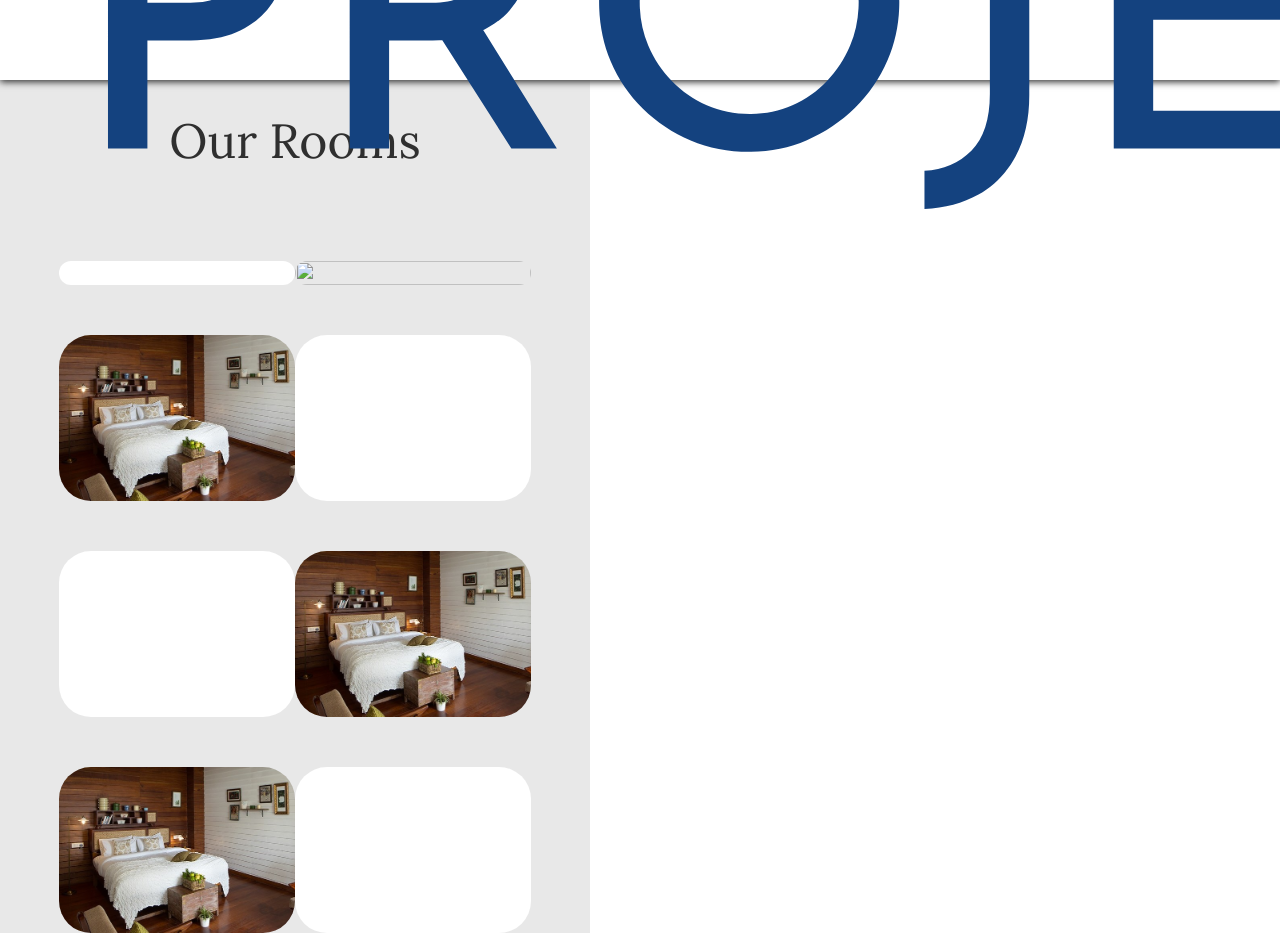
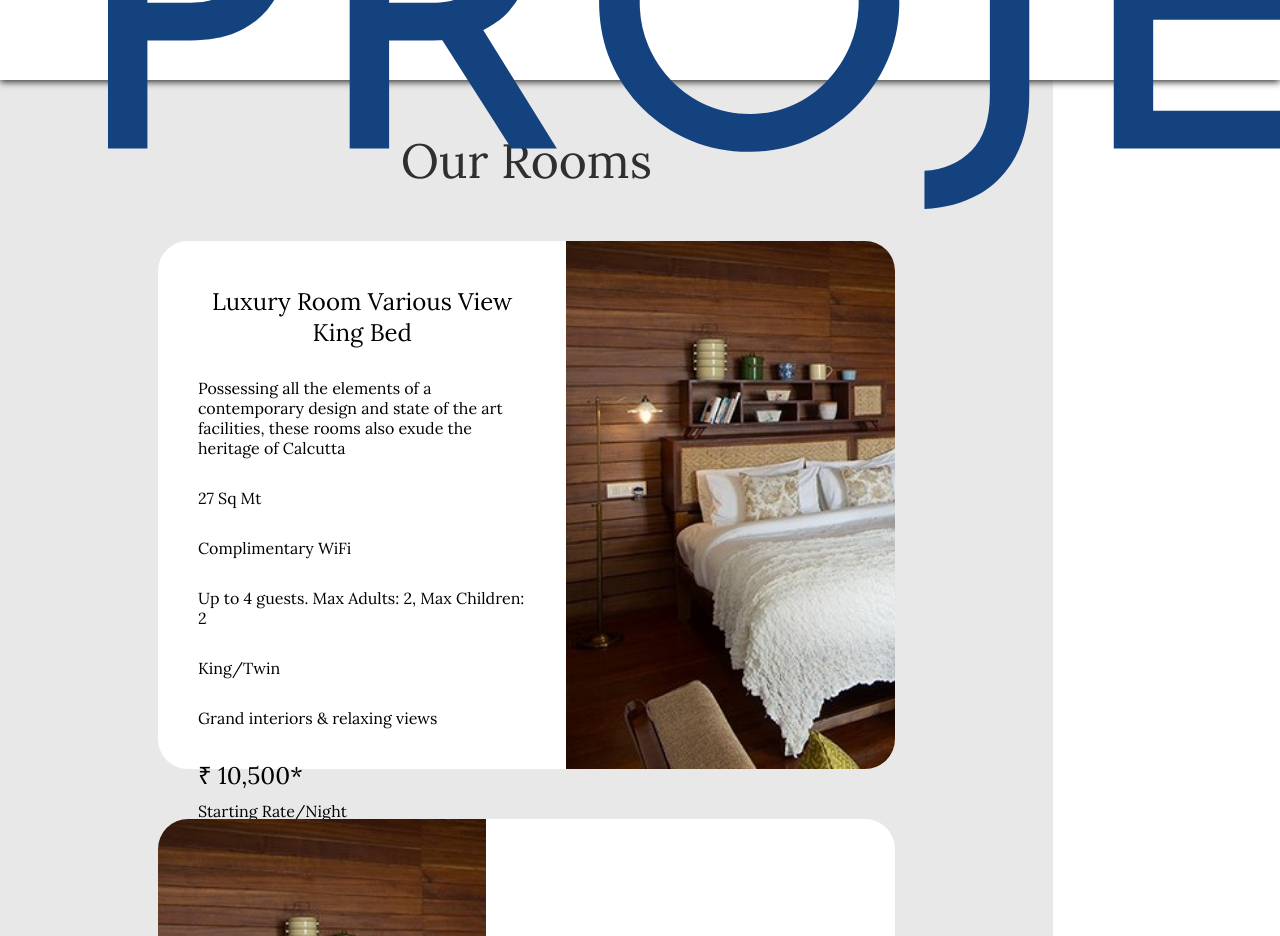
Before and after one commit to souravcy/hotel-booking-website, a plain HTML site: page HTML/rooms.html in a window 1280 px wide. Shown: the top 936 px of the page. Drawn offline with Linux system fonts and the light colour scheme.

Commit message:
Added Rooms

```diff
--- a/CSS/rooms.css
+++ b/CSS/rooms.css
@@ -7,36 +7,46 @@
 }
 #room-head{
     display: flex;
-    margin-top: 110px;
+    margin-top: 130px;
     font-size: 300%;
-    margin-bottom: 40px;
     color: #2f2f2f;
 }
 .room{
-    border-top-left-radius: 55px;
-    border-bottom-right-radius: 55px;
+    /* justify-content: center;
+    align-items: center; */
     margin-top: 50px;
-    width: 80%;
-    background-color: transparent;
-    /* border: 1px solid blue; */
+    width: 70%;
     display: flex;
+    background-color: white;
+    height: 33rem;
+    border-radius: 30px;
 }
 .room-text{
     width: 50%;
-    height: auto;
-    border-radius: 2rem;
-    background-color: white;
+    display: flex;
+    flex-direction: column;
+    padding: 40px;
+    gap:30px;
 }
-.room-imgbox{
-    width:50%;
-    height:auto;
-
+.room-imgbox-left,.room-imgbox-right{
+    width: 50%;
+    background-repeat: no-repeat;
+    background-size:cover;
+    background-image: url("../Images/room1.jpg");
 }
-.room-img{
-    height: 100%;
-    width: 100%;
-    border-top-left-radius: 55px;
-    border-bottom-right-radius: 55px;
-    border-radius: 2rem;
-
+.room-imgbox-left{
+    border-radius: 30px 0px 0px 30px;
 }
+.room-imgbox-right{
+    border-radius: 0px 30px 30px 0px;
+}
+.room-text>:nth-child(1){
+    text-align: center;
+    padding-top: 5px;
+    padding-bottom: px;
+    font-size: x-large;
+}
+.room-text>:nth-child(8){
+    font-size: x-large;
+    margin-bottom: -20px;
+}
--- a/HTML/rooms.html
+++ b/HTML/rooms.html
@@ -34,19 +34,29 @@
       <div id="rooms">
         <div id="room-head">Our Rooms</div>
         <div class="room">
-            <div class="room-text"></div>
-            <div class="room-imgbox"><img class="room-img" src="../Images/Imperial_Hotel_Osaka_regular_floor_standard_twin_room_20120630-001.jpg"></div>
+            <div class="room-text">
+              <p>Luxury Room Various View King Bed</p>
+              <p>Possessing all the elements of a contemporary design and state of the art facilities, these rooms also exude the heritage of Calcutta</p>
+              <p>27 Sq Mt</p>
+              <p>Complimentary WiFi</p>
+              <p>Up to 4 guests. Max Adults: 2, Max Children: 2</p>
+              <p>King/Twin</p>
+              <p>Grand interiors & relaxing views</p>
+              <p>₹ 10,500*</p>
+              <p>Starting Rate/Night</p>
+            </div>
+            <div class="room-imgbox-right"></div>
         </div>
         <div class="room">
-          <div class="room-imgbox"><img class="room-img" src="../Images/room1.jpg"></div>
+          <div class="room-imgbox-left"></div>
           <div class="room-text"></div>
         </div>
         <div class="room">
           <div class="room-text"></div>
-          <div class="room-imgbox"><img class="room-img" src="../Images/room1.jpg"></div>
+          <div class="room-imgbox-right"></div>
         </div>
         <div class="room">
-          <div class="room-imgbox"><img class="room-img" src="../Images/room1.jpg"></div>
+          <div class="room-imgbox-left"></div>
           <div class="room-text"></div>
         </div>
 
```
